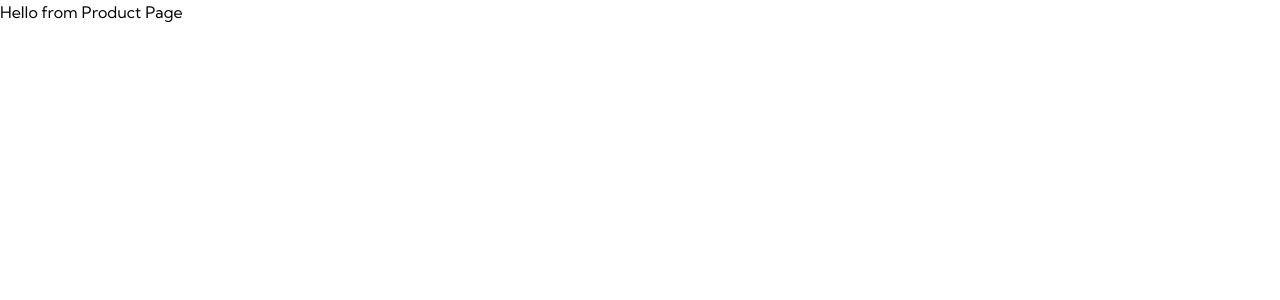
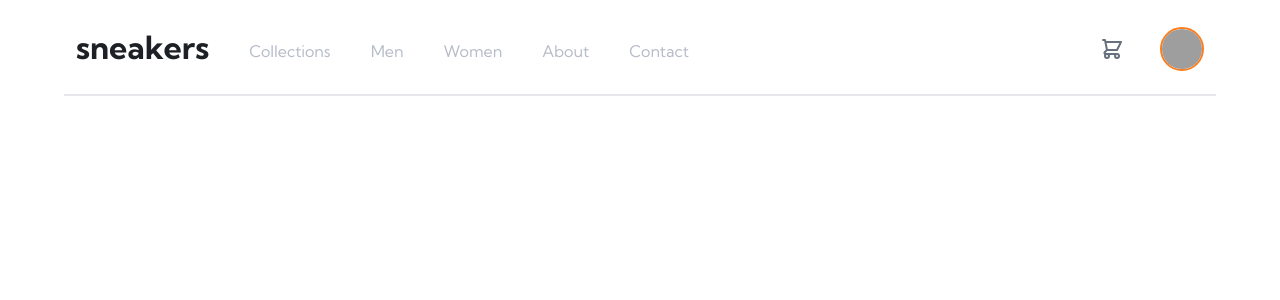
Before and after one commit to DrewIndeed/e-commerce-product-page, a React (Create React App) app in the folder react-application/: page / in a window 1280 px wide. Shown: the top 300 px of the page. Built offline with nearby package versions, Linux system fonts and the light colour scheme; grey boxes are pictures that could not be loaded.

Commit message:
4. Create, style and render Header Component

```diff
--- a/react-application/src/App.js
+++ b/react-application/src/App.js
@@ -1,7 +1,9 @@
+import Header from './components/Header/Header';
+
 function App() {
   return (
     <div className="app">
-      <h1>Hello from Product Page</h1>
+      <Header />
     </div>
   );
 }
--- /dev/null
+++ b/react-application/src/components/Header/Header.jsx
@@ -0,0 +1,41 @@
+import React from 'react';
+import './header.css';
+import { MenuIcon } from '@heroicons/react/solid';
+import { ShoppingCartIcon } from '@heroicons/react/outline';
+
+const Header = () => {
+  return (
+    <div className="flex justify-between max-w-6xl mx-auto border-b-2 h-24">
+      <div className="flex">
+        {/* hamburger */}
+        <MenuIcon className="menu-icon w-6 flex lg:hidden items-center justify-center mt-1 mx-3" />
+
+        {/* logo */}
+        <h1 className="main-logo pr-5 font-bold flex items-center justify-center lg:ml-3">
+          sneakers
+        </h1>
+
+        {/* nav */}
+        <nav className="h-full hidden lg:flex px-5 justify-center space-x-10 items-center">
+          <div>Collections</div>
+          <div>Men</div>
+          <div>Women</div>
+          <div>About</div>
+          <div>Contact</div>
+        </nav>
+      </div>
+
+      {/* right area */}
+      <div className="flex items-center justify-center pt-1 space-x-5 lg:space-x-9 pr-3">
+        <ShoppingCartIcon className="cart-icon w-6 cursor-pointer" />
+        <img
+          className="profile-picture cursor-pointer w-7 h-7 object-cover rounded-full lg:w-11 lg:h-11"
+          src="https://i.imgur.com/egkiPN4.jpg"
+          alt="user-face"
+        />
+      </div>
+    </div>
+  );
+};
+
+export default Header;
--- /dev/null
+++ b/react-application/src/components/Header/header.css
@@ -0,0 +1,43 @@
+:root {
+  --very-dark-blue: hsl(220, 13%, 13%);
+  --dark-grayish-blue: hsl(219, 9%, 45%);
+  --light-grayish-blue: hsl(223, 64%, 98%);
+  --grayish-blue: hsl(220, 14%, 75%);
+  --white: hsl(0, 0%, 100%);
+  --black: hsl(0, 0%, 100%);
+  --orange: #ff7d1b;
+  --lightbox-bg: 0.75;
+}
+
+.menu-icon {
+  color: var(--dark-grayish-blue);
+}
+
+.main-logo {
+  font-size: 2rem;
+  color: var(--very-dark-blue);
+}
+
+.cart-icon {
+  color: var(--dark-grayish-blue);
+}
+
+.profile-picture {
+  border: 2px solid var(--orange);
+}
+
+nav > div {
+  height: 102%;
+  color: var(--grayish-blue);
+  display: flex;
+  align-items: center;
+  padding-top: 0.75rem;
+  border-bottom: 5px solid transparent;
+  transition: all 400ms;
+}
+
+nav > div:hover {
+  cursor: pointer;
+  color: var(--very-dark-blue);
+  border-bottom: 5px solid var(--orange);
+}
```
